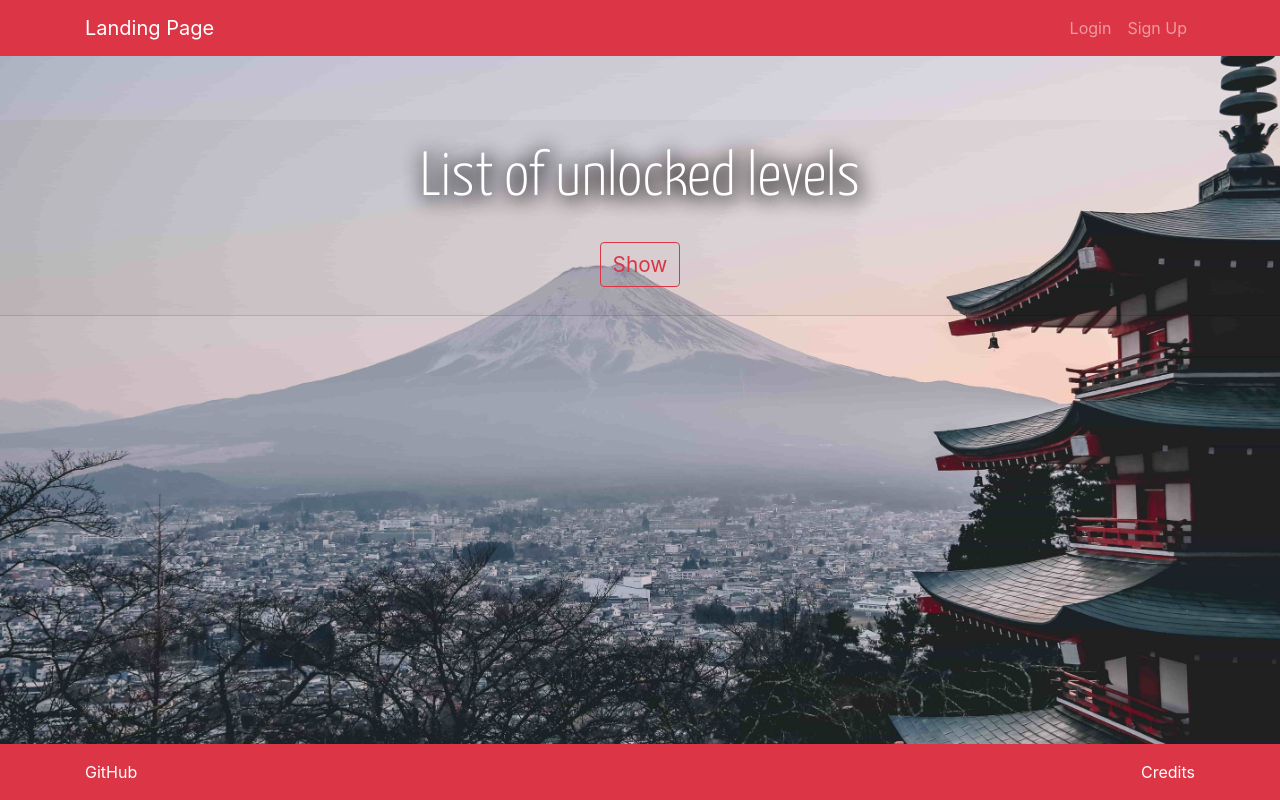
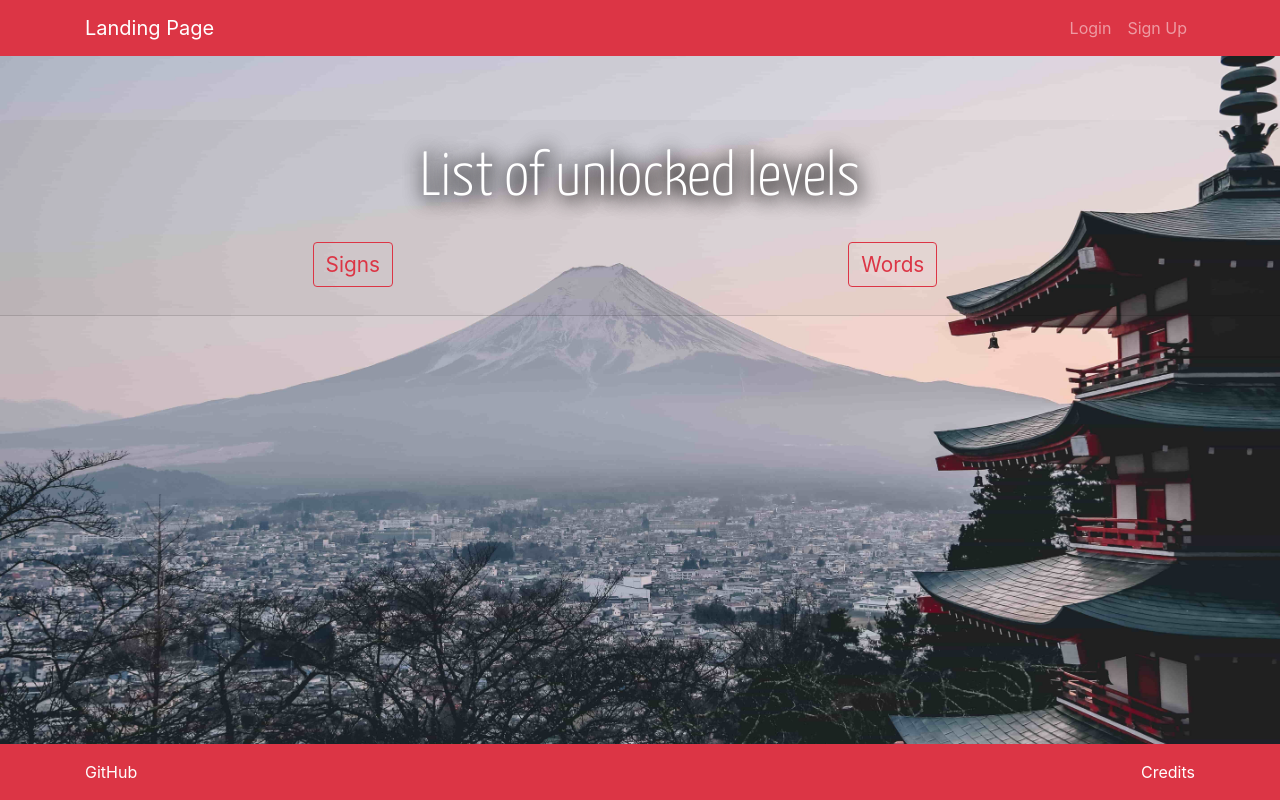
Before and after one commit to zooyl/JapaneseMemo, a Django app: template templates/hiragana.html in a window 1280 px wide. Run offline with Django 3.2, Linux system fonts and the light colour scheme; the template is opened without the code that fills it, so the values that code supplies are empty; some libraries are stand-ins or nearby versions.

Commit message:
words tab in hiragana main

```diff
--- a/Hiragana/static/js/app.js
+++ b/Hiragana/static/js/app.js
@@ -40,13 +40,23 @@ $(document).ready(function () {
     fade_streak.css({"position": "relative", "opacity": 0, "right": "+=100"});
     fade_streak.animate({left: 0, opacity: 1}, 7000);
     // levels list
-    var slide = $('.extend');
-    slide.click(function () {
-        $('#levels').slideToggle(function () {
-            if (slide.text() === 'Show') {
-                slide.text('Hide')
+    var slide_signs = $('.extend-signs');
+    slide_signs.click(function () {
+        $('#levels-signs').slideToggle(function () {
+            if (slide_signs.text() === 'Signs') {
+                slide_signs.text('Hide')
             } else {
-                slide.text('Show')
+                slide_signs.text('Signs')
+            }
+        });
+    });
+    var slide_words = $('.extend-words');
+    slide_words.click(function () {
+        $('#levels-words').slideToggle(function () {
+            if (slide_words.text() === 'Words') {
+                slide_words.text('Hide')
+            } else {
+                slide_words.text('Words')
             }
         });
     });
--- a/templates/hiragana.html
+++ b/templates/hiragana.html
@@ -4,12 +4,20 @@
     <div class="text-center hiragana-bg" style="padding-top: 15vh">
         <div class="card-header">
             <p class="try-font-title">List of unlocked levels</p>
-            <p class="btn btn-outline-danger extend" style="font-size: calc(1vh + 1vw)">Show</p>
+            <div class="container">
+                <div class="container row justify-content-around">
+                    <p class="btn btn-outline-danger extend-signs" style="font-size: calc(1vh + 1vw)">Signs</p>
+                    <p class="btn btn-outline-danger extend-words" style="font-size: calc(1vh + 1vw)">Words</p>
                 </div>
-        <div id="levels" class="padd-3" style="display: none">
+            </div>
+        </div>
+        <div class="container">
+            <div class="container row justify-content-around">
+                <div id="levels-signs" class="padd-3" style="display: none">
                     <div class="extend-content">
                         <a href="{% url 'easy' %}" class="btn btn-outline-danger" data-toggle="popover"
-                   title="Basic" data-trigger="hover" data-content="Basic signs, every five exercises you unlock new level">Easy
+                           title="Basic" data-trigger="hover"
+                           data-content="Basic signs, every five exercises you unlock new level">Easy
                             Level</a>
                     </div>
                     {% if perms.Hiragana.medium_level %}
@@ -21,7 +29,8 @@
                     {% if perms.Hiragana.hard_level %}
                         <div class="padd-3 extend-content">
                             <a href="{% url 'hard' %}" class="btn btn-outline-danger" data-toggle="popover"
-                       title="Intermediate" data-content="Last pieces of signs" data-trigger="hover">Hard Level</a>
+                               title="Intermediate" data-content="Last pieces of signs" data-trigger="hover">Hard
+                                Level</a>
                         </div>
                     {% endif %}
                     {% if perms.Hiragana.diacritics %}
@@ -38,7 +47,46 @@
                                data-content="More challenging, requires 10 signs to complete. Everything included">Mixed
                                 Level</a>
                         </div>
+
+                    {% endif %}
+                </div>
+                <div id="levels-words" class="padd-3" style="display: none">
+                    <div class="extend-content">
+                        <a href="{% url 'easy' %}" class="btn btn-outline-danger"
+                           data-toggle="popover"
+                           title="#" data-trigger="hover"
+                           data-content="###">Easy
+                            Level</a>
+                    </div>
+                    {% if perms.Hiragana.medium_level %}
+                        <div class="padd-3 extend-content">
+                            <a href="{% url 'medium' %}" class="btn btn-outline-danger" data-toggle="popover"
+                               title="#" data-trigger="hover" data-content="#">Medium Level</a>
+                        </div>
+                    {% endif %}
+                    {% if perms.Hiragana.hard_level %}
+                        <div class="padd-3 extend-content">
+                            <a href="{% url 'hard' %}" class="btn btn-outline-danger" data-toggle="popover"
+                               title="#" data-content="#" data-trigger="hover">Hard
+                                Level</a>
+                        </div>
+                    {% endif %}
+                    {% if perms.Hiragana.diacritics %}
+                        <div class="padd-3 extend-content">
+                            <a href="{% url 'diacritics' %}" class="btn btn-outline-danger" data-toggle="popover"
+                               title="#" data-trigger="hover"
+                               data-content="#">todo</a>
+                        </div>
+                    {% endif %}
+                    {% if perms.Hiragana.mixed_level %}
+                        <div class="padd-3 extend-content">
+                            <a href="{% url 'mixed' %}" class="btn btn-outline-danger" data-toggle="popover"
+                               title="#" data-trigger="hover"
+                               data-content="#">todo</a>
+                        </div>
                     {% endif %}
                 </div>
             </div>
+        </div>
+    </div>
 {% endblock content %}
```
Also changed, not shown: JapaneseMemo/settings.py (+7 -7 lines). Lines whose indentation alone changed are shown as unchanged.
